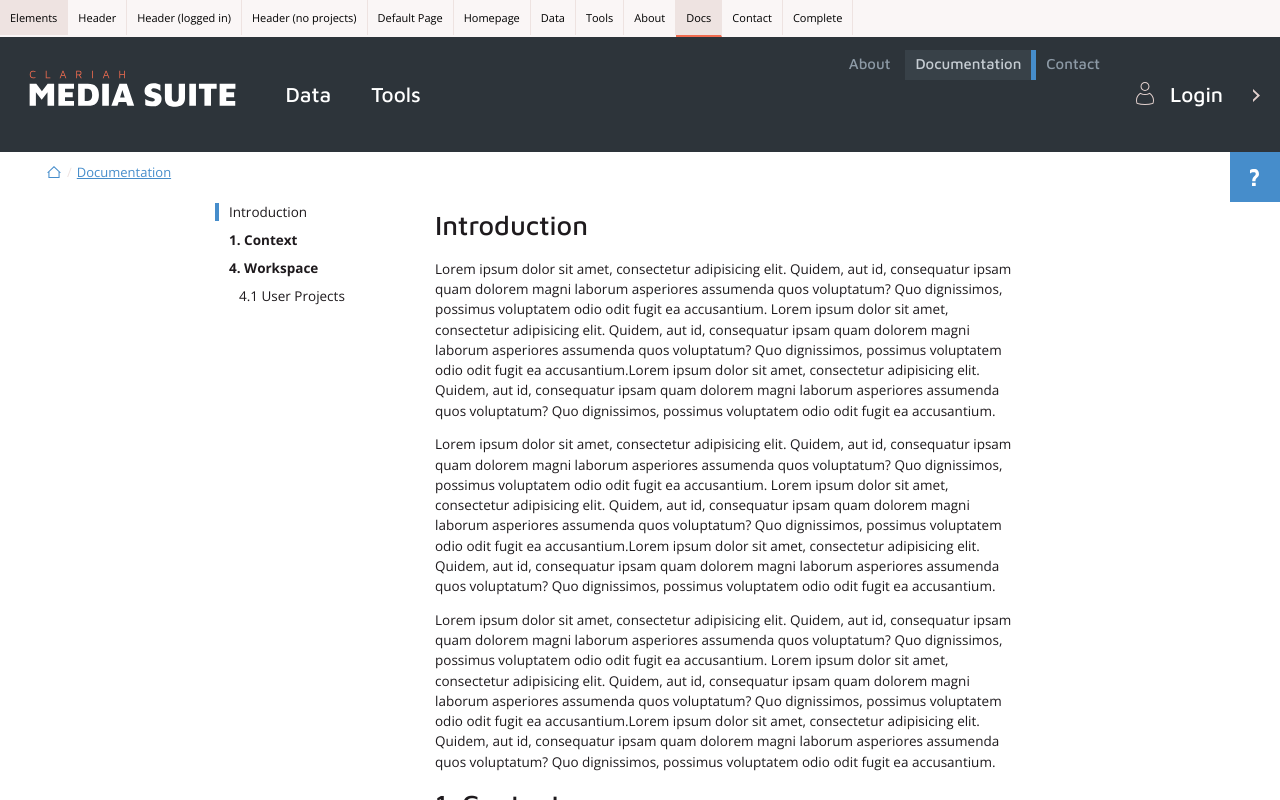
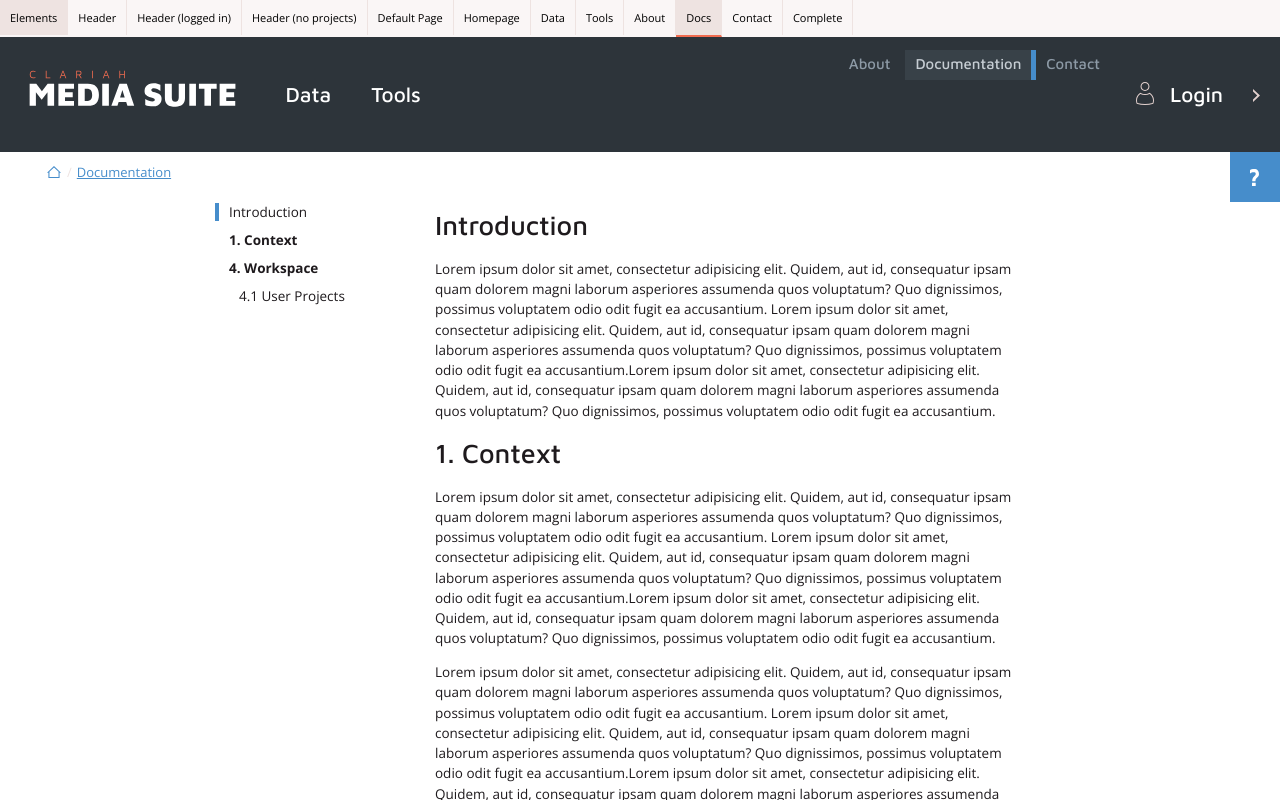
Before and after one commit to Frontwise/mediasuite-design, a React (Create React App) app: page / in a window 1280 px wide. Both pictures are taken after a click on the item "Docs". Shown: the top 800 px of the page. Built offline with nearby package versions, Linux system fonts and the light colour scheme.

Commit message:
shorten docs examples

```diff
--- a/src/components/Docs/Docs.js
+++ b/src/components/Docs/Docs.js
@@ -17,8 +17,6 @@ class Docs extends Component {
             elem: <div>
               <h1>Introduction</h1>
               <p>Lorem ipsum dolor sit amet, consectetur adipisicing elit. Quidem, aut id, consequatur ipsam quam dolorem magni laborum asperiores assumenda quos voluptatum? Quo dignissimos, possimus voluptatem odio odit fugit ea accusantium. Lorem ipsum dolor sit amet, consectetur adipisicing elit. Quidem, aut id, consequatur ipsam quam dolorem magni laborum asperiores assumenda quos voluptatum? Quo dignissimos, possimus voluptatem odio odit fugit ea accusantium.Lorem ipsum dolor sit amet, consectetur adipisicing elit. Quidem, aut id, consequatur ipsam quam dolorem magni laborum asperiores assumenda quos voluptatum? Quo dignissimos, possimus voluptatem odio odit fugit ea accusantium.</p>
-              <p>Lorem ipsum dolor sit amet, consectetur adipisicing elit. Quidem, aut id, consequatur ipsam quam dolorem magni laborum asperiores assumenda quos voluptatum? Quo dignissimos, possimus voluptatem odio odit fugit ea accusantium. Lorem ipsum dolor sit amet, consectetur adipisicing elit. Quidem, aut id, consequatur ipsam quam dolorem magni laborum asperiores assumenda quos voluptatum? Quo dignissimos, possimus voluptatem odio odit fugit ea accusantium.Lorem ipsum dolor sit amet, consectetur adipisicing elit. Quidem, aut id, consequatur ipsam quam dolorem magni laborum asperiores assumenda quos voluptatum? Quo dignissimos, possimus voluptatem odio odit fugit ea accusantium.</p>
-              <p>Lorem ipsum dolor sit amet, consectetur adipisicing elit. Quidem, aut id, consequatur ipsam quam dolorem magni laborum asperiores assumenda quos voluptatum? Quo dignissimos, possimus voluptatem odio odit fugit ea accusantium. Lorem ipsum dolor sit amet, consectetur adipisicing elit. Quidem, aut id, consequatur ipsam quam dolorem magni laborum asperiores assumenda quos voluptatum? Quo dignissimos, possimus voluptatem odio odit fugit ea accusantium.Lorem ipsum dolor sit amet, consectetur adipisicing elit. Quidem, aut id, consequatur ipsam quam dolorem magni laborum asperiores assumenda quos voluptatum? Quo dignissimos, possimus voluptatem odio odit fugit ea accusantium.</p>
             </div>,
           },
           {
@@ -27,7 +25,6 @@ class Docs extends Component {
             anchor: 'docs-context',
             elem: <div>
               <h1>1. Context</h1>
-              <p>Lorem ipsum dolor sit amet, consectetur adipisicing elit. Quidem, aut id, consequatur ipsam quam dolorem magni laborum asperiores assumenda quos voluptatum? Quo dignissimos, possimus voluptatem odio odit fugit ea accusantium. Lorem ipsum dolor sit amet, consectetur adipisicing elit. Quidem, aut id, consequatur ipsam quam dolorem magni laborum asperiores assumenda quos voluptatum? Quo dignissimos, possimus voluptatem odio odit fugit ea accusantium.Lorem ipsum dolor sit amet, consectetur adipisicing elit. Quidem, aut id, consequatur ipsam quam dolorem magni laborum asperiores assumenda quos voluptatum? Quo dignissimos, possimus voluptatem odio odit fugit ea accusantium.</p>
               <p>Lorem ipsum dolor sit amet, consectetur adipisicing elit. Quidem, aut id, consequatur ipsam quam dolorem magni laborum asperiores assumenda quos voluptatum? Quo dignissimos, possimus voluptatem odio odit fugit ea accusantium. Lorem ipsum dolor sit amet, consectetur adipisicing elit. Quidem, aut id, consequatur ipsam quam dolorem magni laborum asperiores assumenda quos voluptatum? Quo dignissimos, possimus voluptatem odio odit fugit ea accusantium.Lorem ipsum dolor sit amet, consectetur adipisicing elit. Quidem, aut id, consequatur ipsam quam dolorem magni laborum asperiores assumenda quos voluptatum? Quo dignissimos, possimus voluptatem odio odit fugit ea accusantium.</p>
               <p>Lorem ipsum dolor sit amet, consectetur adipisicing elit. Quidem, aut id, consequatur ipsam quam dolorem magni laborum asperiores assumenda quos voluptatum? Quo dignissimos, possimus voluptatem odio odit fugit ea accusantium. Lorem ipsum dolor sit amet, consectetur adipisicing elit. Quidem, aut id, consequatur ipsam quam dolorem magni laborum asperiores assumenda quos voluptatum? Quo dignissimos, possimus voluptatem odio odit fugit ea accusantium.Lorem ipsum dolor sit amet, consectetur adipisicing elit. Quidem, aut id, consequatur ipsam quam dolorem magni laborum asperiores assumenda quos voluptatum? Quo dignissimos, possimus voluptatem odio odit fugit ea accusantium.</p>
             </div>,
@@ -40,7 +37,6 @@ class Docs extends Component {
               <h1>4. Workspace</h1>
               <p>Lorem ipsum dolor sit amet, consectetur adipisicing elit. Quidem, aut id, consequatur ipsam quam dolorem magni laborum asperiores assumenda quos voluptatum? Quo dignissimos, possimus voluptatem odio odit fugit ea accusantium. Lorem ipsum dolor sit amet, consectetur adipisicing elit. Quidem, aut id, consequatur ipsam quam dolorem magni laborum asperiores assumenda quos voluptatum? Quo dignissimos, possimus voluptatem odio odit fugit ea accusantium.Lorem ipsum dolor sit amet, consectetur adipisicing elit. Quidem, aut id, consequatur ipsam quam dolorem magni laborum asperiores assumenda quos voluptatum? Quo dignissimos, possimus voluptatem odio odit fugit ea accusantium.</p>
               <p>Lorem ipsum dolor sit amet, consectetur adipisicing elit. Quidem, aut id, consequatur ipsam quam dolorem magni laborum asperiores assumenda quos voluptatum? Quo dignissimos, possimus voluptatem odio odit fugit ea accusantium. Lorem ipsum dolor sit amet, consectetur adipisicing elit. Quidem, aut id, consequatur ipsam quam dolorem magni laborum asperiores assumenda quos voluptatum? Quo dignissimos, possimus voluptatem odio odit fugit ea accusantium.Lorem ipsum dolor sit amet, consectetur adipisicing elit. Quidem, aut id, consequatur ipsam quam dolorem magni laborum asperiores assumenda quos voluptatum? Quo dignissimos, possimus voluptatem odio odit fugit ea accusantium.</p>
-              <p>Lorem ipsum dolor sit amet, consectetur adipisicing elit. Quidem, aut id, consequatur ipsam quam dolorem magni laborum asperiores assumenda quos voluptatum? Quo dignissimos, possimus voluptatem odio odit fugit ea accusantium. Lorem ipsum dolor sit amet, consectetur adipisicing elit. Quidem, aut id, consequatur ipsam quam dolorem magni laborum asperiores assumenda quos voluptatum? Quo dignissimos, possimus voluptatem odio odit fugit ea accusantium.Lorem ipsum dolor sit amet, consectetur adipisicing elit. Quidem, aut id, consequatur ipsam quam dolorem magni laborum asperiores assumenda quos voluptatum? Quo dignissimos, possimus voluptatem odio odit fugit ea accusantium.</p>
             </div>,
           },
           {
@@ -49,7 +45,6 @@ class Docs extends Component {
             anchor: 'docs-user-projects',
             elem: <div>
               <h3>4.1 User Projects</h3>
-              <p>Lorem ipsum dolor sit amet, consectetur adipisicing elit. Quidem, aut id, consequatur ipsam quam dolorem magni laborum asperiores assumenda quos voluptatum? Quo dignissimos, possimus voluptatem odio odit fugit ea accusantium. Lorem ipsum dolor sit amet, consectetur adipisicing elit. Quidem, aut id, consequatur ipsam quam dolorem magni laborum asperiores assumenda quos voluptatum? Quo dignissimos, possimus voluptatem odio odit fugit ea accusantium.Lorem ipsum dolor sit amet, consectetur adipisicing elit. Quidem, aut id, consequatur ipsam quam dolorem magni laborum asperiores assumenda quos voluptatum? Quo dignissimos, possimus voluptatem odio odit fugit ea accusantium.</p>
               <p>Lorem ipsum dolor sit amet, consectetur adipisicing elit. Quidem, aut id, consequatur ipsam quam dolorem magni laborum asperiores assumenda quos voluptatum? Quo dignissimos, possimus voluptatem odio odit fugit ea accusantium. Lorem ipsum dolor sit amet, consectetur adipisicing elit. Quidem, aut id, consequatur ipsam quam dolorem magni laborum asperiores assumenda quos voluptatum? Quo dignissimos, possimus voluptatem odio odit fugit ea accusantium.Lorem ipsum dolor sit amet, consectetur adipisicing elit. Quidem, aut id, consequatur ipsam quam dolorem magni laborum asperiores assumenda quos voluptatum? Quo dignissimos, possimus voluptatem odio odit fugit ea accusantium.</p>
               <p>Lorem ipsum dolor sit amet, consectetur adipisicing elit. Quidem, aut id, consequatur ipsam quam dolorem magni laborum asperiores assumenda quos voluptatum? Quo dignissimos, possimus voluptatem odio odit fugit ea accusantium. Lorem ipsum dolor sit amet, consectetur adipisicing elit. Quidem, aut id, consequatur ipsam quam dolorem magni laborum asperiores assumenda quos voluptatum? Quo dignissimos, possimus voluptatem odio odit fugit ea accusantium.Lorem ipsum dolor sit amet, consectetur adipisicing elit. Quidem, aut id, consequatur ipsam quam dolorem magni laborum asperiores assumenda quos voluptatum? Quo dignissimos, possimus voluptatem odio odit fugit ea accusantium.</p>
             </div>,
```
